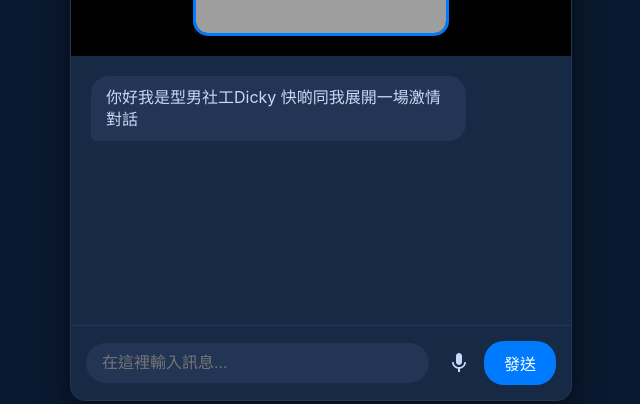
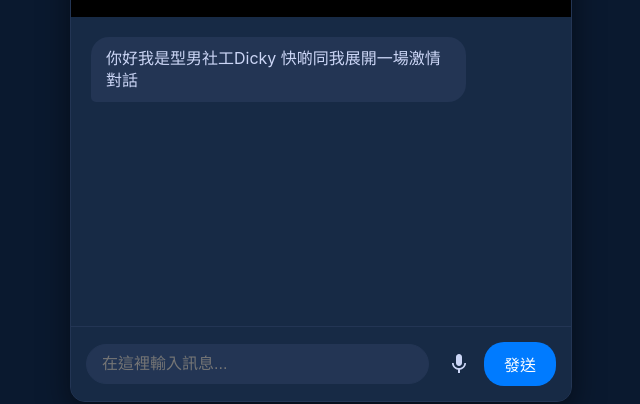
Before and after one commit to kook2212/vrr05, a plain HTML site: page index.html in a window 1280 px wide. Both pictures are taken after a click on the button "正常開始". Shown: the part 320-724 px from the top of the page, without its empty margins (319-959 px from the left). Drawn offline with Linux system fonts and the light colour scheme; grey boxes are pictures that could not be loaded.

Commit message:
Refactor chat layout and add voice support
Updated layout and styles for chat interface and welcome screen.

```diff
--- a/index.html
+++ b/index.html
@@ -38,11 +38,13 @@
             margin: 0;
             display: flex;
             justify-content: center;
-            align-items: center;
-            height: 100vh;
-            padding: 1rem;
+            /* 修改：從 center 改為 flex-start，讓內容靠上 */
+            align-items: flex-start;
+            min-height: 100vh;
+            /* 修改：調整 padding，上方留 5vh 的空間，左右和下方留 1rem */
+            padding: 5vh 1rem 1rem;
             box-sizing: border-box;
-            overflow: hidden;
+            overflow-y: auto; /* 如果內容超高，允許滾動 */
             transition: background-color 0.3s ease;
         }
 
@@ -119,8 +121,9 @@
         .chat-container {
             width: 100%;
             max-width: 500px;
-            height: 80vh;
-            max-height: 700px;
+            /* 修改：高度從 80vh 改為 85vh，以利用更多垂直空間 */
+            height: 85vh;
+            max-height: 800px; /* 增加最大高度限制 */
             background-color: var(--secondary-bg);
             border-radius: 15px;
             box-shadow: 0 10px 30px rgba(0, 0, 0, 0.5);
@@ -135,13 +138,12 @@
             background-color: #000;
             padding: 20px;
             flex-shrink: 0;
-            position: relative; /* 設為 relative 以便絕對定位子元素 */
+            position: relative;
             display: flex;
             justify-content: center;
             align-items: center;
         }
 
-        /* 新增：返回按鈕的樣式 */
         #back-to-welcome-btn {
             position: absolute;
             top: 15px;
@@ -151,18 +153,18 @@
             cursor: pointer;
             padding: 5px;
             border-radius: 50%;
-            z-index: 10; /* 確保在圖片上方 */
+            z-index: 10;
             transition: background-color 0.2s;
         }
 
         #back-to-welcome-btn:hover {
-            background-color: rgba(255, 255, 255, 0.1); /* 滑鼠懸停時的微光效果 */
+            background-color: rgba(255, 255, 255, 0.1);
         }
 
         #back-to-welcome-btn svg {
             width: 24px;
             height: 24px;
-            fill: var(--text-color); /* 顏色會跟隨主題變化 */
+            fill: var(--text-color);
         }
 
         #avatar-image {
@@ -313,7 +315,6 @@
 
     <div class="chat-container">
         <div class="avatar-section">
-            <!-- 新增：返回按鈕 -->
             <button id="back-to-welcome-btn" title="返回主頁">
                 <svg xmlns="http://www.w3.org/2000/svg" viewBox="0 0 24 24">
                     <path d="M15.41 7.41L14 6l-6 6 6 6 1.41-1.41L10.83 12z"/>
@@ -322,7 +323,6 @@
             <img id="avatar-image" src="https://raw.githubusercontent.com/kook2212/dicky/main/20251106224045.png" alt="數字人頭像">
         </div>
         <div class="chat-messages" id="chat-messages">
-            <!-- 初始歡迎訊息會由JS動態控制 -->
         </div>
         <div class="input-section">
             <input type="text" id="user-input" placeholder="在這裡輸入訊息...">
@@ -346,15 +346,37 @@
         const startBtnBlue = document.getElementById('start-btn-blue');
         const startBtnPink = document.getElementById('start-btn-pink');
         const bodyElement = document.body;
-
-        // 新增：獲取返回按鈕
         const backToWelcomeBtn = document.getElementById('back-to-welcome-btn');
 
-        // 預設的歡迎訊息內容
+        // 新增：用於儲存粵語男聲的變數
+        let cantoneseMaleVoice = null;
+
         const initialWelcomeText = '你好我是型男社工Dicky 快啲同我展開一場激情對話';
 
+        // 新增：載入並尋找特定語音的函數
+        function loadVoices() {
+            const voices = window.speechSynthesis.getVoices();
+            // 優先尋找 macOS/iOS 上的 "Daniel" 粵語男聲
+            cantoneseMaleVoice = voices.find(voice => voice.lang === 'zh-HK' && voice.name.includes('Daniel'));
+
+            // 如果找不到，則尋找任何一個可用的粵語聲音作為後備
+            if (!cantoneseMaleVoice) {
+                cantoneseMaleVoice = voices.find(voice => voice.lang === 'zh-HK');
+            }
+
+            if (cantoneseMaleVoice) {
+                console.log('成功載入粵語語音:', cantoneseMaleVoice.name);
+            } else {
+                console.warn('在此設備上未找到指定的粵語語音。將使用瀏覽器預設。');
+            }
+        }
+
+        // 語音列表是異步載入的，需要監聽 'voiceschanged' 事件
+        window.speechSynthesis.onvoiceschanged = loadVoices;
+        // 首次手動執行一次，以防語音已載入
+        loadVoices();
+
         function resetChat() {
-            // 清空聊天記錄並重新加入初始歡迎訊息
             chatMessages.innerHTML = '';
             const welcomeMessageElement = document.createElement('div');
             welcomeMessageElement.classList.add('message', 'bot-message');
@@ -368,33 +390,23 @@
                 bodyElement.classList.add('theme-pink');
             }
             welcomeOverlay.style.display = 'none';
-            resetChat(); // 每次開始遊戲時都重置聊天室
+            resetChat();
             speak(initialWelcomeText);
         }
 
-        // 新增：返回歡迎畫面的函數
         function returnToWelcome() {
-            // 顯示歡迎畫面
             welcomeOverlay.style.display = 'flex';
-
-            // 重置主題
             bodyElement.classList.remove('theme-pink');
-
-            // 停止任何正在播放或辨識的語音
             window.speechSynthesis.cancel();
             if (recognition && micBtn.classList.contains('listening')) {
                 recognition.stop();
             }
             avatarImage.classList.remove('speaking');
-
-            // 清空輸入框
             userInput.value = '';
         }
 
         startBtnBlue.addEventListener('click', () => startGame('blue'));
         startBtnPink.addEventListener('click', () => startGame('pink'));
-
-        // 新增：為返回按鈕添加事件監聽
         backToWelcomeBtn.addEventListener('click', returnToWelcome);
 
 
@@ -513,7 +525,14 @@
             if ('speechSynthesis' in window) {
                 window.speechSynthesis.cancel();
                 const utterance = new SpeechSynthesisUtterance(text);
-                utterance.lang = 'zh-HK';
+
+                // 修改：如果找到了粵語男聲，就使用它
+                if (cantoneseMaleVoice) {
+                    utterance.voice = cantoneseMaleVoice;
+                } else {
+                    // 如果沒有找到，則繼續使用語言代碼作為後備
+                    utterance.lang = 'zh-HK';
+                }
 
                 utterance.onstart = () => avatarImage.classList.add('speaking');
                 utterance.onend = () => avatarImage.classList.remove('speaking');
@@ -525,9 +544,7 @@
             }
         }
 
-        // 初始頁面加載時，先清空一次聊天室，確保狀態乾淨
         resetChat();
-        // 隱藏初始的歡迎訊息，因為它在聊天容器內
         chatMessages.innerHTML = '';
 
     </script>
```
